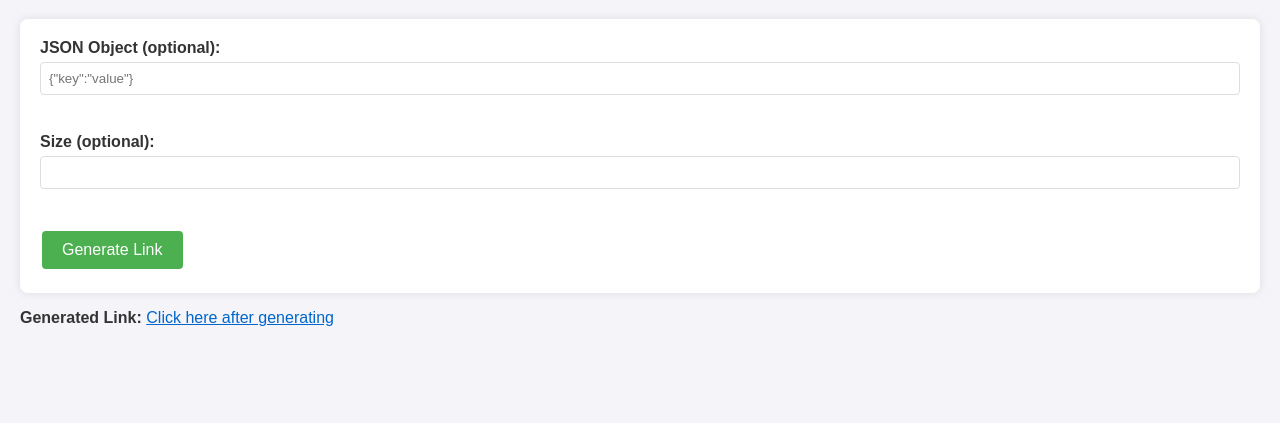
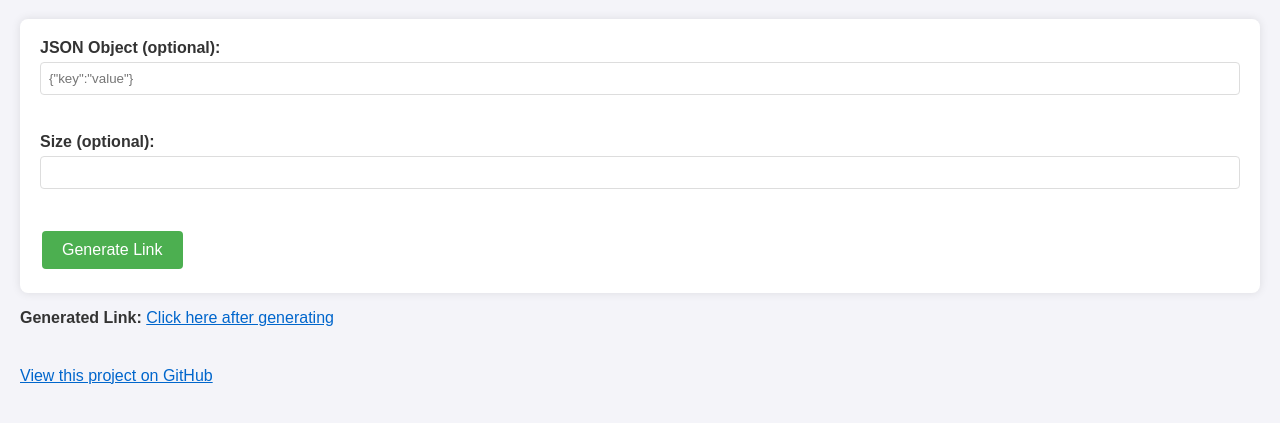
Before and after one commit to oreml/TemplateJson, a website: page index.html in a window 1280 px wide. Shown: the part 61-484 px from the top of the page. Drawn offline with Linux system fonts and the light colour scheme.

Commit message:
add github link

```diff
--- a/index.html
+++ b/index.html
@@ -51,6 +51,9 @@
         a {
             color: #06c;
         }
+        .footer {
+            margin-top: 40px;
+        }
     </style>
 </head>
 <body>
@@ -65,6 +68,10 @@
         <button type="button" onclick="generateLink()">Generate Link</button>
     </form>
     <p><strong>Generated Link:</strong> <a id="generatedLink" href="#">Click here after generating</a></p>
+
+    <div class="footer">
+        <a href="https://github.com/oreml/TemplateJson" target="_blank">View this project on GitHub</a>
+    </div>
 
     <script>
         function generateLink() {
```
